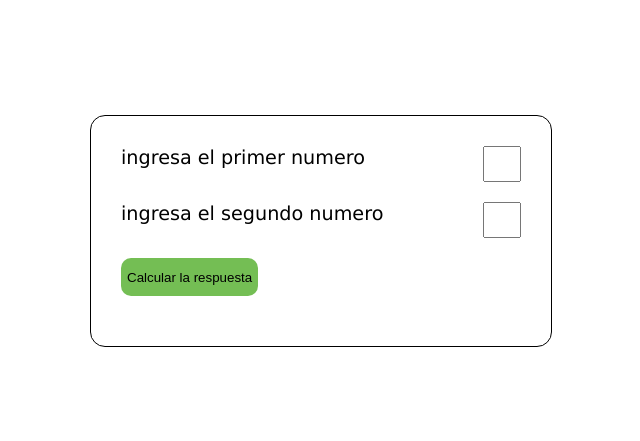
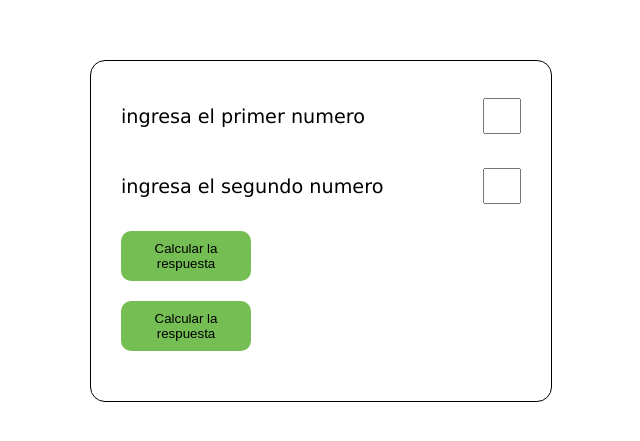
Before and after one commit to Gonzalx-L/JS-DOM, a plain HTML site: page FuncionesBasicas/funtions.html in a window 1280 px wide. Shown: the part 177-618 px from the top of the page, without its empty margins (319-959 px from the left). Drawn offline with Linux system fonts and the light colour scheme.

Commit message:
funtion Mul

```diff
--- a/FuncionesBasicas/funtions.html
+++ b/FuncionesBasicas/funtions.html
@@ -19,6 +19,8 @@
         display: flex;
         margin-bottom: 20px;
         gap: 30px;
+        align-items: center;
+        height: 50px;
       }
       label {
         width: 100%;
@@ -39,6 +41,8 @@
       }
       button {
         border-radius: 10px;
+        width: 130px;
+        height: 50px;
         background-color: #74be54;
         border: none;
       }
@@ -60,6 +64,12 @@
         </button>
         <p id="resultado"></p>
       </div>
+      <div class="numer_">
+        <button onclick="multiplicacion()" id="Calcular">
+          Calcular la respuesta
+        </button>
+        <p id="resultadoMultiplicacion"></p>
+      </div>
     </div>
 
     <script src="funtions.js"></script>
--- a/FuncionesBasicas/funtions.js
+++ b/FuncionesBasicas/funtions.js
@@ -5,7 +5,6 @@ const btn = document.getElementById("Calcular");
 function cualEsMayor() {
   const numero_1 = Number(document.getElementById("numero_1").value);
   const numero_2 = Number(document.getElementById("numero_2").value);
-
   resultado.textContent = "";
   if (numero_1 > numero_2) {
     resultado.textContent = "El número 1 es mayor.";
@@ -16,4 +15,18 @@ function cualEsMayor() {
     resultado.textContent = "Los números son iguales.";
   }
 }
-btn.addEventListener("click", cualEsMayor);
+
+function multiplicacion() {
+  const numero_1 = Number(document.getElementById("numero_1").value);
+  const numero_2 = Number(document.getElementById("numero_2").value);
+  const resM = numero_1 * numero_2;
+  resultado.textContent = "";
+  if (numero_1 && numero_2 > 0) {
+    resultadoMultiplicacion.textContent = "los numeros son positivos" + resM;
+  }
+  if (numero_1 && numero_2 < 0) {
+    resultadoMultiplicacion.textContent = "los numeros son negativos" + resM;
+  }
+}
+btn.addEventListener("click", cualEsMayor());
+btn.addEventListener("click", multiplicacion());
```
